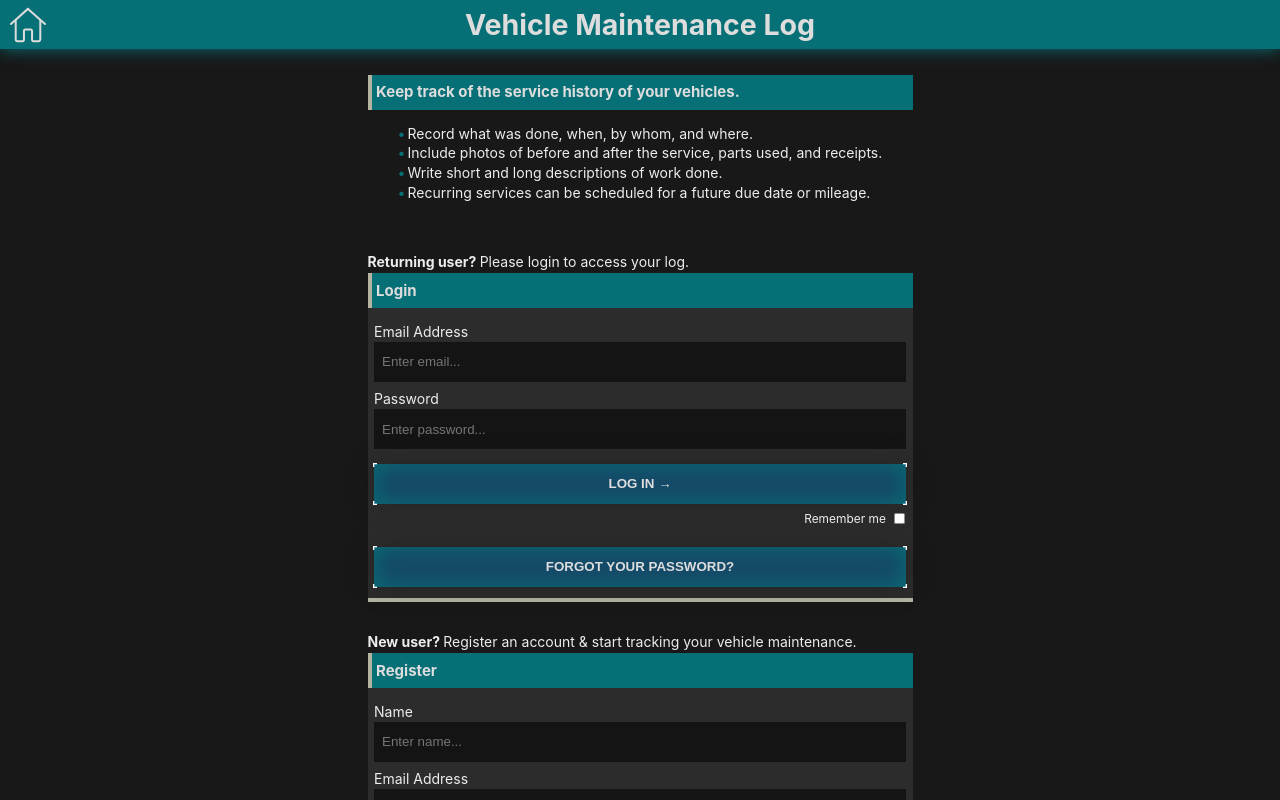
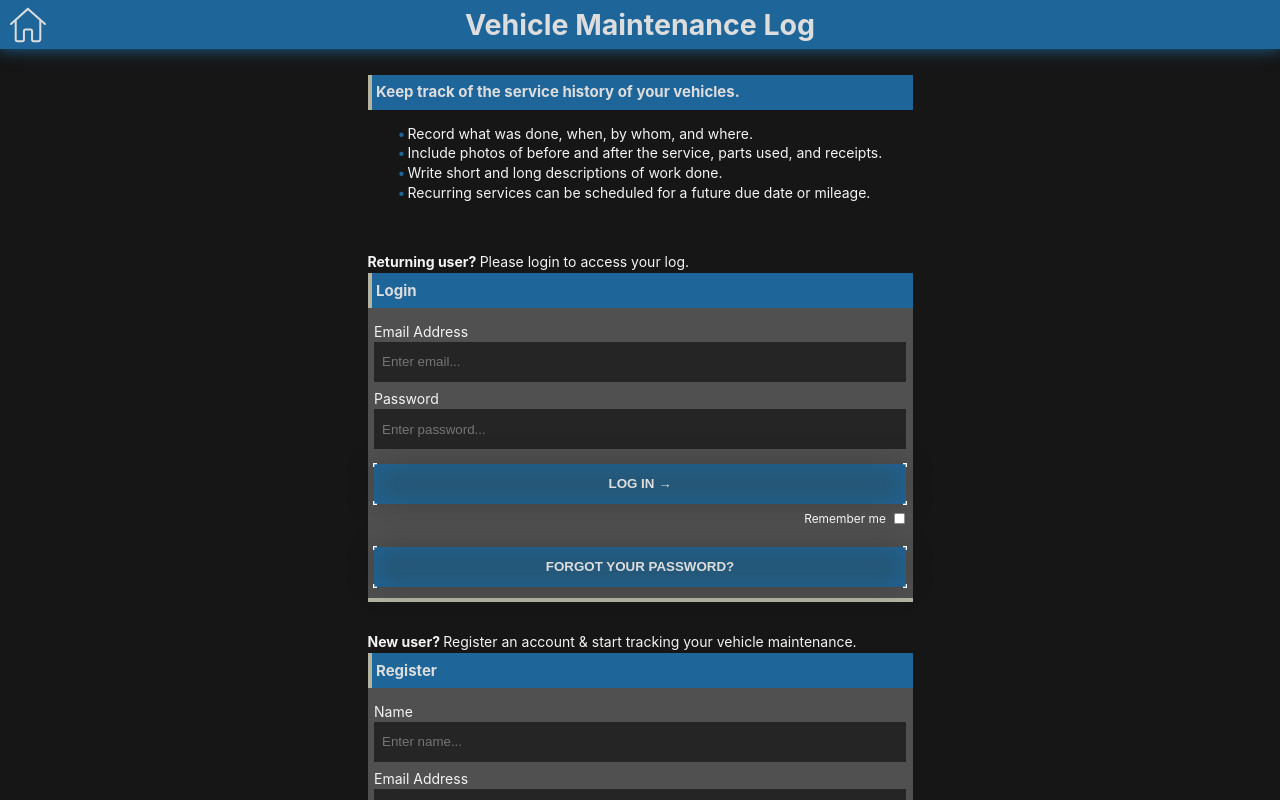
Before and after one commit to Usarneme/maint_log, a React (Create React App) app in the folder client/: page /welcome in a window 1280 px wide. Shown: the top 800 px of the page. Built offline with nearby package versions, Linux system fonts and the light colour scheme.

Commit message:
Updated styling for dark theme (colors, constrasts).

```diff
--- a/client/src/styles/layout.css
+++ b/client/src/styles/layout.css
@@ -1,9 +1,9 @@
 html {
   font-size: 10px;
   box-sizing: border-box;
-  --buttonBlue: #164766;
-  --lightBlue: #077077;
-  --buttonTextWhite: #DDDDDD;
+  --buttonBlue: #265776;
+  --lightBlue: #1E659A;
+  --buttonTextWhite: #ddd;
   --cardMaxWidth: 866px;
 }
 
@@ -23,12 +23,12 @@ html {
 }
 
 .dark {
-  --backgroundLayerOne: #181819;
-  --backgroundLayerTwo: #141414;
-  --backgroundLayerThree: #2C2C2C;
-  --backgroundLayerFour: #898989;
-  --textColorOne: #B5B4A1;
-  --textColorTwo: #EDEDED;
+  --backgroundLayerOne: #161616;
+  --backgroundLayerTwo: #252525;
+  --backgroundLayerThree: #505050;
+  --backgroundLayerFour: #000;
+  --textColorOne: #b5b4a1;
+  --textColorTwo: #f4f4f4;
 }
 
 .light {
```
Also changed, not shown: 3 other files (tests, documents, lock files or other folders).
